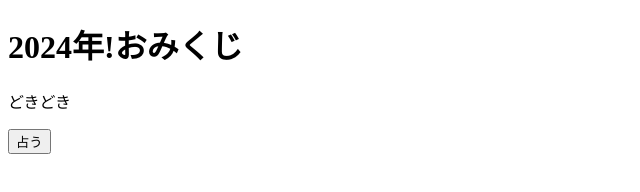
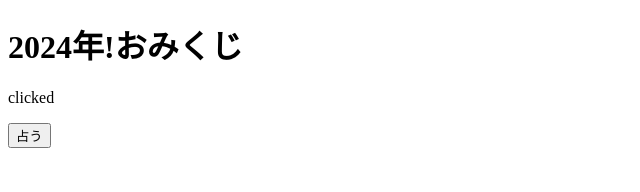
Before and after one commit to deru0u0/fortune-telling-paper, a plain HTML site: page index.html in a window 1280 px wide. Both pictures are taken after a click on the button "占う". Shown: the whole page, without its empty margins (0-640 px from the left). Drawn offline with Linux system fonts and the light colour scheme.

Commit message:
ボタンを押したときのイベント処理実装

```diff
--- a/index.html
+++ b/index.html
@@ -8,8 +8,8 @@
 <body>
     <h1>2024年!おみくじ</h1>
 
-    <p>どきどき</p>
-    <input type="button" value="占う">
+    <p id="result">どきどき</p>
+    <input type="button" value="占う" id="btn">
     <script src="./main.js"></script>
 </body>
 </html>
--- a/main.js
+++ b/main.js
@@ -0,0 +1,13 @@
+'use script';
+{
+    const btn = document.getElementById('btn');
+    btn.addEventListener('click', ()=> {
+        const result = document.getElementById('result');
+        result.textContent = 'clicked';
+    },false);
+
+
+
+
+
+}
```
